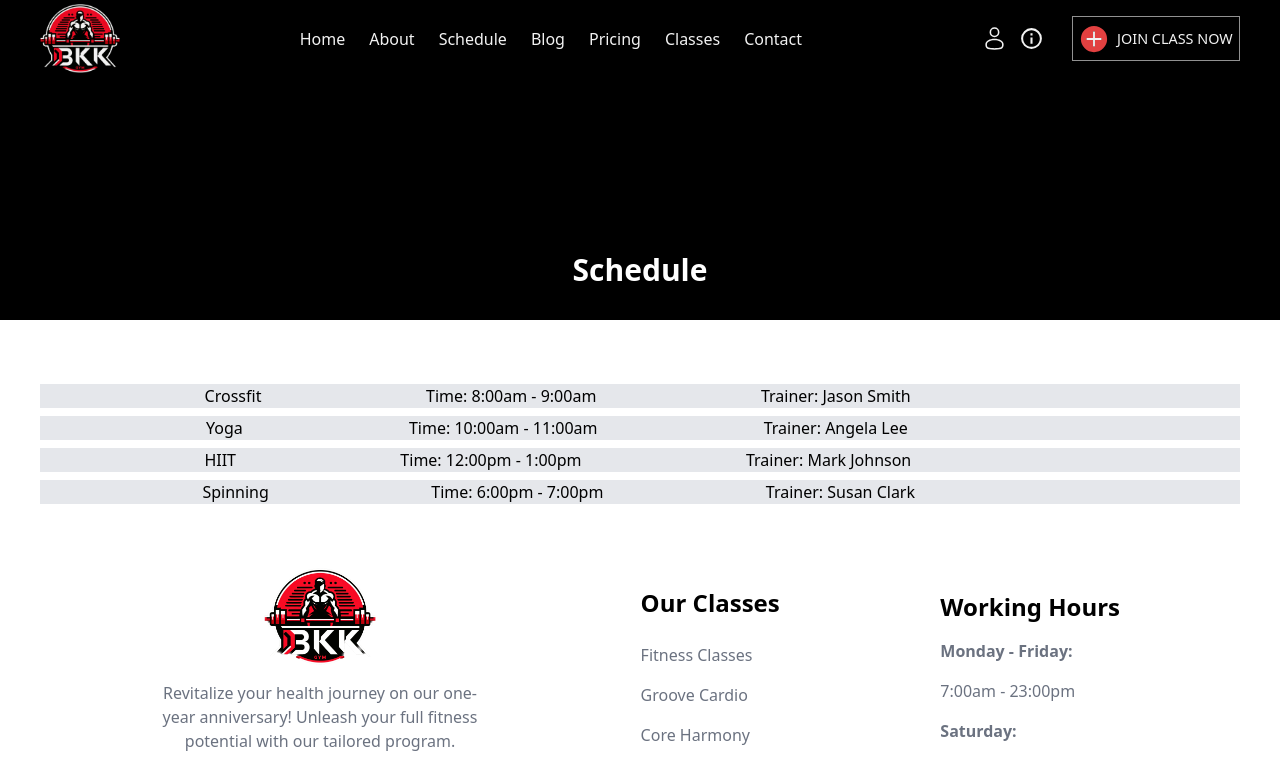
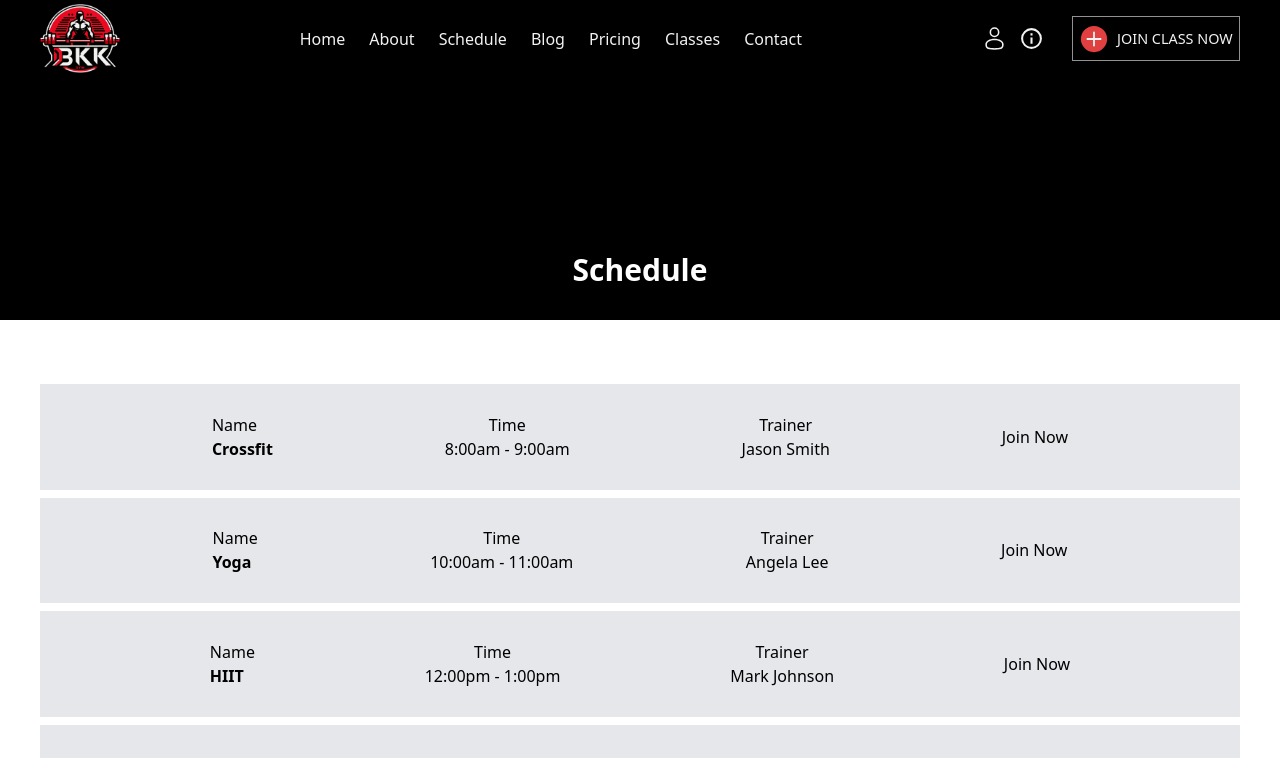
Before and after one commit to OnigiriKing/new-project, a React (Create React App) app: page /Schedule in a window 1280 px wide. Shown: the top 758 px of the page. Built offline with nearby package versions, Linux system fonts and the light colour scheme.

Commit message:
Schedule style update

```diff
--- a/src/components/scheduleComp/Schedule.jsx
+++ b/src/components/scheduleComp/Schedule.jsx
@@ -14,11 +14,22 @@ export default function Schedule() {
         </div>
         <div class="flex flex-col gap-[.5rem]">
           {Object.entries(scheduleList[day]).map(([key, data]) => (
-            <div key={key} class="flex bg-gray-200 justify-evenly">
-              <h3>{data.name}</h3>
-              <p>Time: {data.time}</p>
-              <p>Trainer: {data.trainer}</p>
-              <button></button>
+            <div key={key} class="bg-gray-200">
+              <div class="flex justify-evenly w-full py-[1.8rem]">
+                <div class="">
+                  <p>Name</p>
+                  <p class="font-bold">{data.name}</p>
+                </div>
+                <div class="text-center">
+                  <p>Time</p>
+                  <p>{data.time}</p>
+                </div>
+                <div class="text-center">
+                  <p>Trainer</p>
+                  <p>{data.trainer}</p>
+                </div>
+                <button>Join Now</button>
+              </div>
             </div>
           ))}
         </div>
```
Also changed, not shown: src/dist/style.css.
